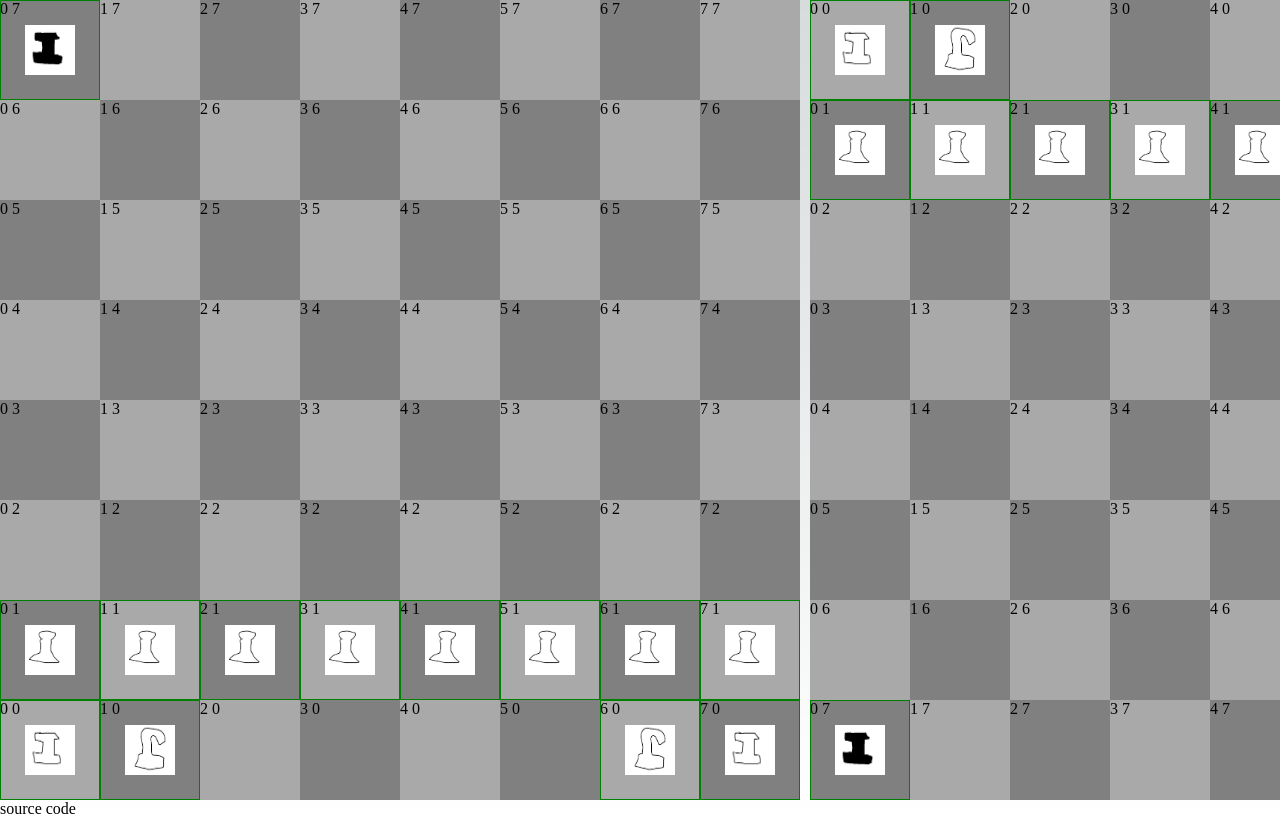
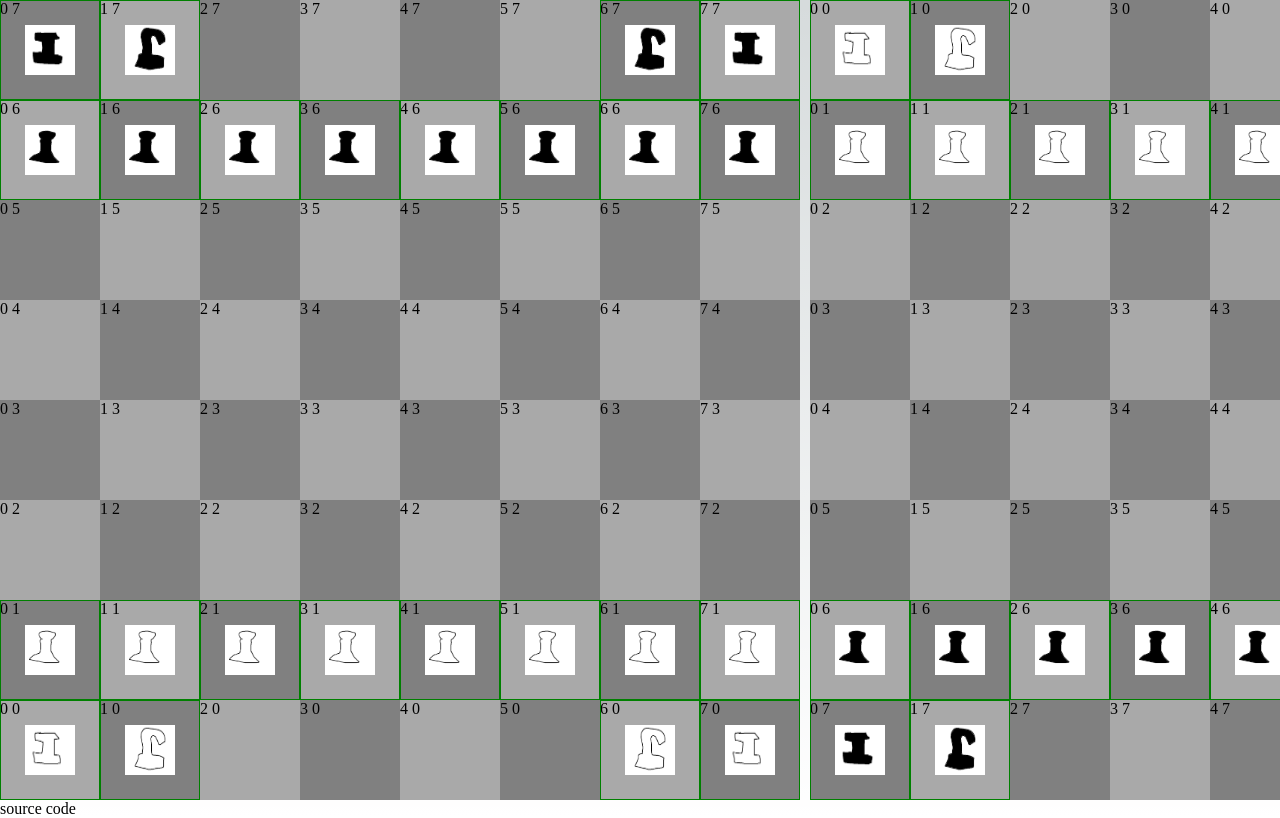
Before and after one commit to Jeffmagma/chess, a Next.js app: page / in a window 1280 px wide. Built offline with nearby package versions, Linux system fonts and the light colour scheme.

Commit message:
Clicking also disabled for opponent pieces.

```diff
--- a/components/board.tsx
+++ b/components/board.tsx
@@ -2,18 +2,18 @@ import {useMemo, useRef, useState} from "react";
 
 import {piece_info} from "../chess/piece_info";
 import Square from "./square";
-import {black_pawn, black_rook, board, board_state, BoardProps, color_id, move_type, p, piece, point, white_knight, white_pawn, white_rook} from "../chess/types";
+import {black_pawn, black_rook, board, board_state, BoardProps, color_id, move_type, p, piece, point, white_knight, white_pawn, white_rook, black_knight} from "../chess/types";
 
 function get_initial_board(): piece[][] {
 	return [
-		[white_rook(), white_pawn(), p, p, p, p, p, black_rook()],
-		[white_knight(), white_pawn(), p, p, p, p, p, p],
-		[p, white_pawn(), p, p, p, p, p, p],
-		[p, white_pawn(), p, p, p, p, p, p],
-		[p, white_pawn(), p, p, p, p, p, p],
-		[p, white_pawn(), p, p, p, p, p, p],
-		[white_knight(), white_pawn(), p, p, p, p, p, p],
-		[white_rook(), white_pawn(), p, p, p, p, p, p],
+		[white_rook(), white_pawn(), p, p, p, p, black_pawn(), black_rook()],
+		[white_knight(), white_pawn(), p, p, p, p, black_pawn(), black_knight()],
+		[p, white_pawn(), p, p, p, p, black_pawn(), p],
+		[p, white_pawn(), p, p, p, p, black_pawn(), p],
+		[p, white_pawn(), p, p, p, p, black_pawn(), p],
+		[p, white_pawn(), p, p, p, p, black_pawn(), p],
+		[white_knight(), white_pawn(), p, p, p, p, black_pawn(), black_knight()],
+		[white_rook(), white_pawn(), p, p, p, p, black_pawn(), black_rook()],
 	];
 }
 
--- a/components/piece.tsx
+++ b/components/piece.tsx
@@ -15,6 +15,7 @@ export default function Piece({x, y, piece, board, end_move, board_ref}: PiecePr
 
 	return (
 		<motion.div
+
 			drag={board.side === piece.color}
 			style={{
 				zIndex: 1,
@@ -27,10 +28,12 @@ export default function Piece({x, y, piece, board, end_move, board_ref}: PiecePr
 			dragElastic={0}
 			dragMomentum={false}
 			onClick={() => {
-				if (selected !== null && selected.x === x && selected.y === y) {
-					set_selected(null);
-				} else {
-					start_move();
+				if (board.side === piece.color) {
+					if (selected !== null && selected.x === x && selected.y === y) {
+						set_selected(null);
+					} else {
+						start_move();
+					}
 				}
 			}}
 			onDragStart={start_move}
```
